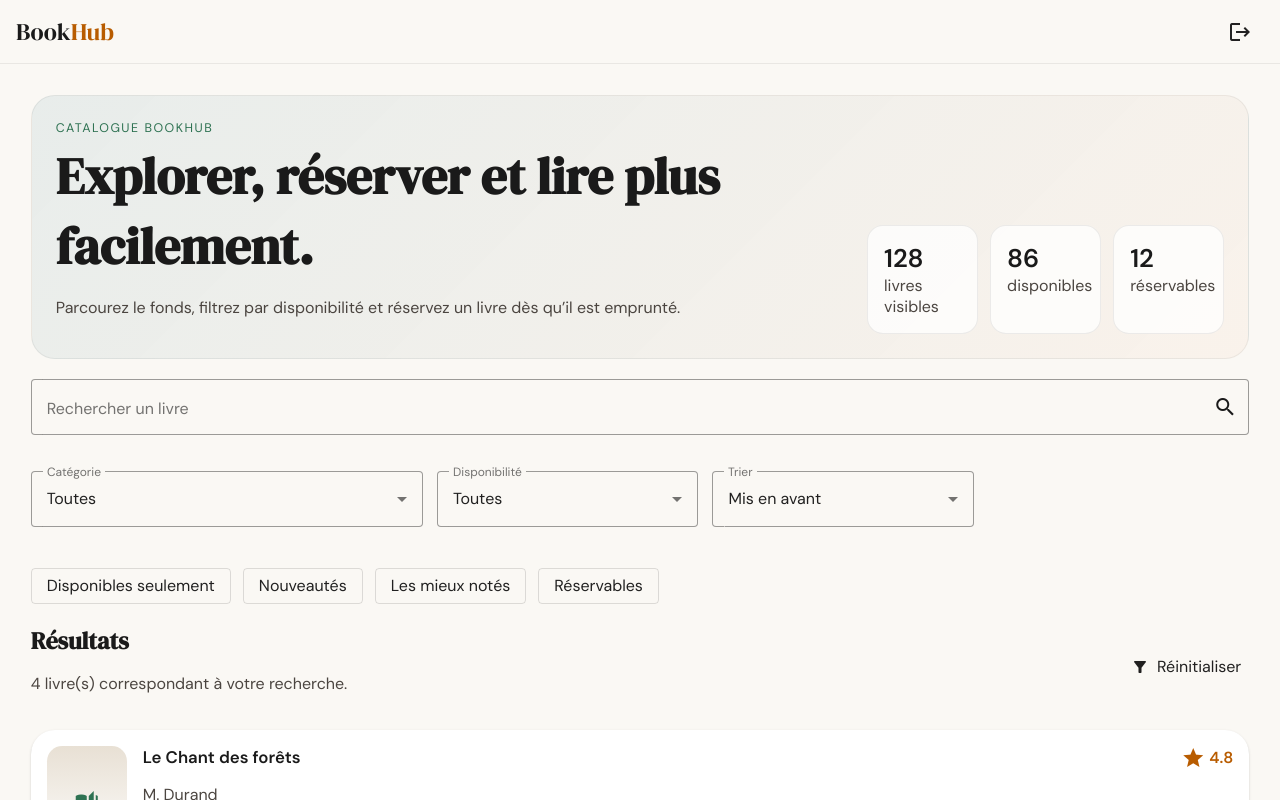
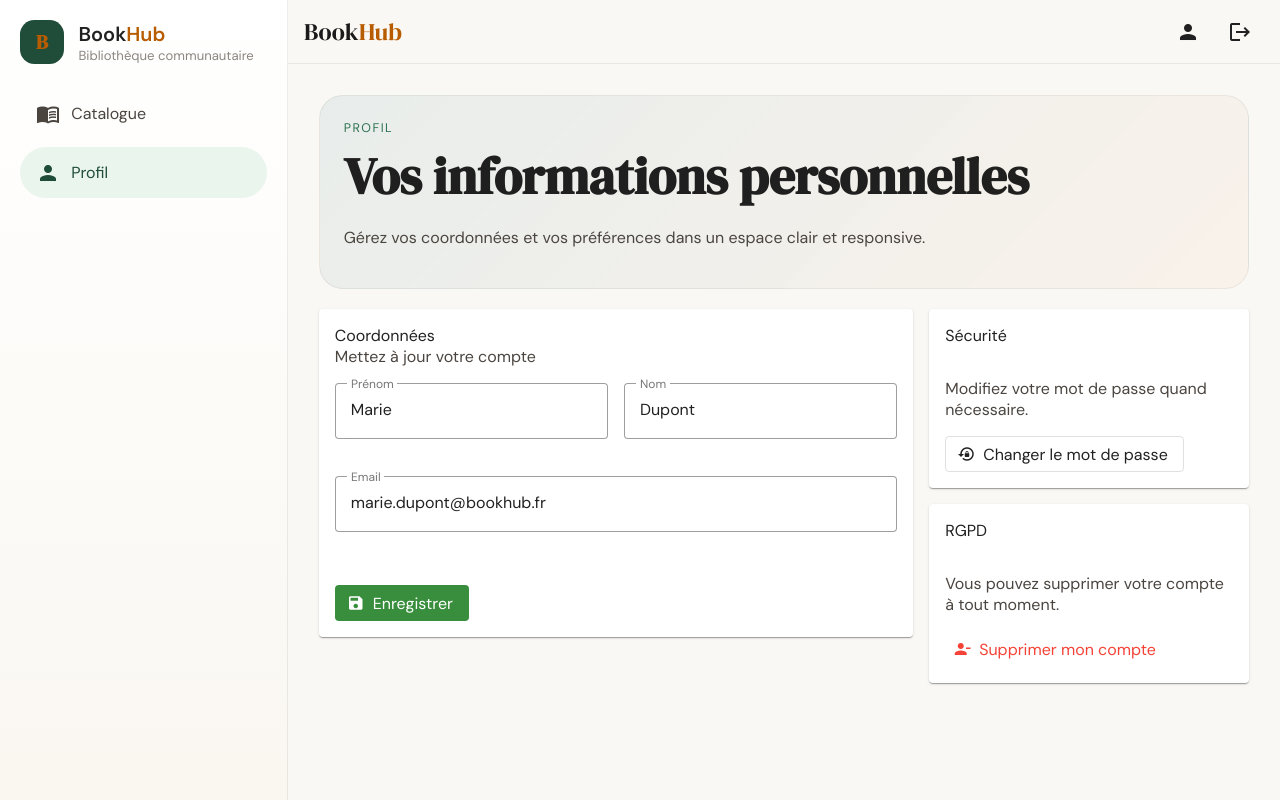
Before and after one commit to Clenet18mi/ENI-bookhub-frontend, an Angular app: page /profile in a window 1280 px wide. Before the commit this address led to /catalogue. Shown: the top 800 px of the page. Built offline with nearby package versions, Linux system fonts and the light colour scheme.

Commit message:
feat(layout): add private shell for protected pages

```diff
--- a/src/app/app.routes.ts
+++ b/src/app/app.routes.ts
@@ -14,6 +14,14 @@ export const routes: Routes = [
         path: 'catalogue',
         loadComponent: () => import('./catalogue/catalogue.component').then((m) => m.CatalogueComponent),
       },
+      {
+        path: 'profile',
+        loadComponent: () => import('./profile/profile.component').then((m) => m.ProfileComponent),
+      },
+      {
+        path: 'register',
+        loadComponent: () => import('./auth/register/register-page.component').then((m) => m.RegisterPageComponent),
+      },
     ],
   },
   {
@@ -21,10 +29,6 @@ export const routes: Routes = [
     loadComponent: () => import('./auth/login/login-page.component').then((m) => m.LoginPageComponent),
   },
   {
-    path: 'register',
-    loadComponent: () => import('./auth/register/register-page.component').then((m) => m.RegisterPageComponent),
-  },
-  {
     path: '**',
     redirectTo: '',
   },
--- a/src/app/layout/app-shell/app-shell.component.html
+++ b/src/app/layout/app-shell/app-shell.component.html
@@ -1,11 +1,50 @@
-<div class="shell">
+<mat-sidenav-container class="shell">
+  <mat-sidenav
+    class="shell-sidenav"
+    [mode]="(isHandset$ | async) ? 'over' : 'side'"
+    [opened]="(isHandset$ | async) ? navOpen() : true"
+    (closedStart)="closeNav()"
+  >
+    <div class="sidenav-brand">
+      <span class="sidenav-mark">B</span>
+      <div>
+        <div>Book<span>Hub</span></div>
+        <small>Bibliothèque communautaire</small>
+      </div>
+    </div>
+
+    <nav class="sidenav-nav">
+      @for (item of mainNav; track item.link) {
+        <a [routerLink]="item.link" routerLinkActive="active" (click)="closeNav()">
+          <mat-icon>{{ item.icon }}</mat-icon>
+          <span>{{ item.label }}</span>
+        </a>
+      }
+    </nav>
+  </mat-sidenav>
+
+  <mat-sidenav-content>
     <mat-toolbar class="topbar">
+      <button mat-icon-button type="button" class="menu-btn" (click)="toggleNav()" aria-label="Ouvrir le menu">
+        <mat-icon>menu</mat-icon>
+      </button>
+
       <a routerLink="/catalogue" class="brand">Book<span>Hub</span></a>
+
       <div class="topbar-spacer"></div>
-    <a mat-icon-button routerLink="/login" aria-label="Se déconnecter"><mat-icon>logout</mat-icon></a>
+
+      <div class="session-actions">
+        <a mat-icon-button routerLink="/profile" aria-label="Accéder au profil">
+          <mat-icon>person</mat-icon>
+        </a>
+        <a mat-icon-button routerLink="/login" aria-label="Se déconnecter">
+          <mat-icon>logout</mat-icon>
+        </a>
+      </div>
     </mat-toolbar>
 
     <main class="shell-content">
       <router-outlet />
     </main>
-</div>
+  </mat-sidenav-content>
+</mat-sidenav-container>
--- a/src/app/layout/app-shell/app-shell.component.scss
+++ b/src/app/layout/app-shell/app-shell.component.scss
@@ -6,6 +6,68 @@
 .shell {
   min-height: 100vh;
   background: var(--bh-paper);
+}
+
+.shell-sidenav {
+  width: 288px;
+  padding: 1.25rem;
+  border-right: 1px solid rgba(26, 26, 26, 0.08);
+  background: linear-gradient(180deg, #ffffff 0%, #faf7f1 100%);
+}
+
+.sidenav-brand {
+  display: flex;
+  align-items: center;
+  gap: 0.9rem;
+  margin-bottom: 1.5rem;
+  font-weight: 700;
+  font-size: 1.25rem;
+}
+
+.sidenav-brand span,
+.brand span {
+  color: var(--bh-amber);
+}
+
+.sidenav-mark {
+  width: 2.75rem;
+  height: 2.75rem;
+  border-radius: 0.9rem;
+  display: grid;
+  place-items: center;
+  background: var(--bh-forest);
+  color: #fff;
+  font-family: 'DM Serif Display', Georgia, serif;
+}
+
+.sidenav-brand small {
+  display: block;
+  color: var(--bh-ink-light);
+  font-weight: 400;
+  font-size: 0.82rem;
+}
+
+.sidenav-nav {
+  display: grid;
+  gap: 0.5rem;
+}
+
+.sidenav-nav a {
+  display: flex;
+  align-items: center;
+  gap: 0.7rem;
+  text-decoration: none;
+  border-radius: 999px;
+  padding: 0.85rem 1rem;
+  transition: background-color 0.2s ease, color 0.2s ease;
+  color: var(--bh-ink-mid);
+}
+
+.sidenav-nav a.active,
+.sidenav-nav a:hover,
+.sidenav-nav a:focus-visible {
+  background: var(--bh-forest-pale);
+  color: var(--bh-forest);
 }
 
 .topbar {
@@ -34,6 +96,26 @@
   flex: 1;
 }
 
+.menu-btn {
+  display: none;
+}
+
+.session-actions {
+  display: inline-flex;
+  align-items: center;
+  gap: 0.25rem;
+}
+
 .shell-content {
   padding: clamp(1rem, 2.4vw, 2rem);
 }
+
+@media (max-width: 960px) {
+  .menu-btn {
+    display: inline-flex;
+  }
+
+  .shell-content {
+    padding: 1rem;
+  }
+}
--- a/src/app/layout/app-shell/app-shell.component.ts
+++ b/src/app/layout/app-shell/app-shell.component.ts
@@ -1,14 +1,39 @@
-import { Component } from '@angular/core';
-import { RouterLink, RouterOutlet } from '@angular/router';
+import { Component, inject, signal } from '@angular/core';
+import { BreakpointObserver, Breakpoints } from '@angular/cdk/layout';
+import { AsyncPipe } from '@angular/common';
+import { RouterLink, RouterLinkActive, RouterOutlet } from '@angular/router';
+import { map, startWith } from 'rxjs';
 import { MatButtonModule } from '@angular/material/button';
 import { MatIconModule } from '@angular/material/icon';
+import { MatSidenavModule } from '@angular/material/sidenav';
 import { MatToolbarModule } from '@angular/material/toolbar';
 
 @Component({
   selector: 'app-shell',
   standalone: true,
-  imports: [RouterLink, RouterOutlet, MatButtonModule, MatIconModule, MatToolbarModule],
+  imports: [AsyncPipe, RouterLink, RouterLinkActive, RouterOutlet, MatButtonModule, MatIconModule, MatSidenavModule, MatToolbarModule],
   templateUrl: './app-shell.component.html',
   styleUrl: './app-shell.component.scss',
 })
-export class AppShellComponent {}
+export class AppShellComponent {
+  private readonly breakpointObserver = inject(BreakpointObserver);
+
+  readonly navOpen = signal(false);
+  readonly isHandset$ = this.breakpointObserver.observe(Breakpoints.Handset).pipe(
+    map((state) => state.matches),
+    startWith(false),
+  );
+
+  readonly mainNav = [
+    { label: 'Catalogue', icon: 'menu_book', link: '/catalogue' },
+    { label: 'Profil', icon: 'person', link: '/profile' },
+  ];
+
+  toggleNav(): void {
+    this.navOpen.update((value) => !value);
+  }
+
+  closeNav(): void {
+    this.navOpen.set(false);
+  }
+}
--- /dev/null
+++ b/src/app/profile/profile.component.ts
@@ -0,0 +1,150 @@
+import { Component } from '@angular/core';
+import { MatButtonModule } from '@angular/material/button';
+import { MatCardModule } from '@angular/material/card';
+import { MatFormFieldModule } from '@angular/material/form-field';
+import { MatIconModule } from '@angular/material/icon';
+import { MatInputModule } from '@angular/material/input';
+
+@Component({
+  selector: 'app-profile',
+  standalone: true,
+  imports: [MatButtonModule, MatCardModule, MatFormFieldModule, MatIconModule, MatInputModule],
+  template: `
+    <section class="profile-page">
+      <header class="hero">
+        <div>
+          <p class="eyebrow">Profil</p>
+          <h1>Vos informations personnelles</h1>
+          <p class="lead">Gérez vos coordonnées et vos préférences dans un espace clair et responsive.</p>
+        </div>
+      </header>
+
+      <div class="grid">
+        <mat-card>
+          <mat-card-header>
+            <mat-card-title>Coordonnées</mat-card-title>
+            <mat-card-subtitle>Mettez à jour votre compte</mat-card-subtitle>
+          </mat-card-header>
+          <mat-card-content class="form-grid">
+            <mat-form-field appearance="outline">
+              <mat-label>Prénom</mat-label>
+              <input matInput value="Marie" />
+            </mat-form-field>
+            <mat-form-field appearance="outline">
+              <mat-label>Nom</mat-label>
+              <input matInput value="Dupont" />
+            </mat-form-field>
+            <mat-form-field appearance="outline" class="full">
+              <mat-label>Email</mat-label>
+              <input matInput value="marie.dupont@bookhub.fr" />
+            </mat-form-field>
+          </mat-card-content>
+          <mat-card-actions>
+            <button mat-flat-button color="primary"><mat-icon>save</mat-icon> Enregistrer</button>
+          </mat-card-actions>
+        </mat-card>
+
+        <div class="stack">
+          <mat-card>
+            <mat-card-header>
+              <mat-card-title>Sécurité</mat-card-title>
+            </mat-card-header>
+            <mat-card-content>
+              <p>Modifiez votre mot de passe quand nécessaire.</p>
+              <button mat-stroked-button><mat-icon>lock_reset</mat-icon> Changer le mot de passe</button>
+            </mat-card-content>
+          </mat-card>
+
+          <mat-card>
+            <mat-card-header>
+              <mat-card-title>RGPD</mat-card-title>
+            </mat-card-header>
+            <mat-card-content>
+              <p>Vous pouvez supprimer votre compte à tout moment.</p>
+              <button mat-button color="warn"><mat-icon>person_remove</mat-icon> Supprimer mon compte</button>
+            </mat-card-content>
+          </mat-card>
+        </div>
+      </div>
+    </section>
+  `,
+  styles: [
+    `
+      .profile-page {
+        display: grid;
+        gap: 1.25rem;
+      }
+
+      .hero {
+        padding: 1.5rem;
+        border-radius: var(--bh-radius-lg);
+        background: linear-gradient(135deg, rgba(31, 77, 58, 0.1), rgba(184, 92, 0, 0.08)), #fff;
+        border: 1px solid rgba(26, 26, 26, 0.06);
+      }
+
+      .eyebrow {
+        margin: 0 0 0.35rem;
+        text-transform: uppercase;
+        letter-spacing: 0.12em;
+        font-size: 0.78rem;
+        color: var(--bh-forest-mid);
+      }
+
+      h1 {
+        margin: 0;
+        font-family: 'DM Serif Display', Georgia, serif;
+        font-size: clamp(2rem, 4vw, 3.2rem);
+      }
+
+      .lead,
+      mat-card-content p,
+      mat-card-subtitle {
+        color: var(--bh-ink-mid);
+      }
+
+      .grid {
+        display: grid;
+        grid-template-columns: 1.3fr 0.7fr;
+        gap: 1rem;
+        align-items: start;
+      }
+
+      .form-grid {
+        display: grid;
+        grid-template-columns: repeat(2, minmax(0, 1fr));
+        gap: 1rem;
+      }
+
+      .full {
+        grid-column: 1 / -1;
+      }
+
+      .stack {
+        display: grid;
+        gap: 1rem;
+      }
+
+      mat-card-actions,
+      mat-card-content {
+        padding: 1rem;
+      }
+
+      mat-card-actions button mat-icon,
+      mat-card-content button mat-icon {
+        margin-right: 0.5rem;
+      }
+
+      @media (max-width: 960px) {
+        .grid,
+        .form-grid {
+          grid-template-columns: 1fr;
+        }
+
+        .full {
+          grid-column: auto;
+        }
+      }
+    `,
+  ],
+})
+export class ProfileComponent {}
```
Lines whose indentation alone changed are shown as unchanged.
